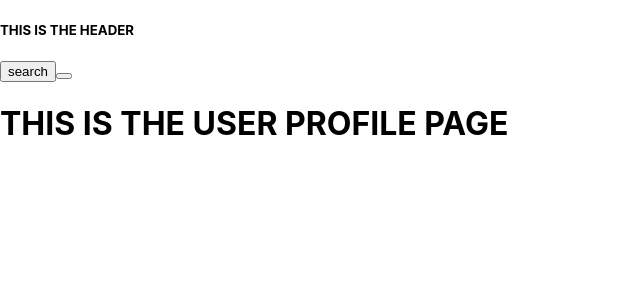
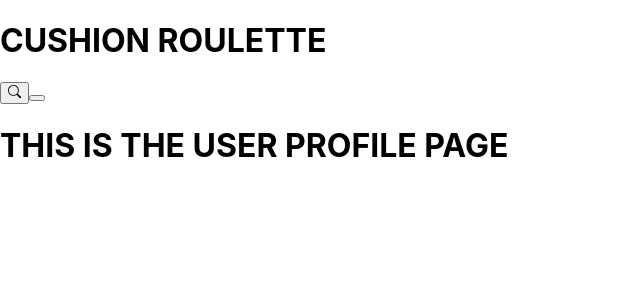
Before and after one commit to WebDevBrum/cushion-roulette, a React (Create React App) app: page /user in a window 1280 px wide. Shown: the top 300 px of the page, without its empty margins (0-640 px from the left). Built offline with nearby package versions, Linux system fonts and the light colour scheme; the HTML template or start-up script is replaced by a standard one.

Commit message:
setup of header icons

```diff
--- a/src/Search.js
+++ b/src/Search.js
@@ -1,5 +1,6 @@
 import React from "react";
 import { Link } from "react-router-dom";
+
 import Header from "./components/Header";
 import SearchTitles from "./components/SearchTitles";
 import Selections from "./components/Selections";
@@ -10,7 +11,6 @@ function Search(props) {
   return (
     <div className="search-div">
       <Header config={{ button1: "login", button2: "user" }} />
-      <h1>THIS IS THE SEARCH PAGE</h1>
       <Selections />
       <SearchTitles />
     </div>
--- a/src/components/Header.js
+++ b/src/components/Header.js
@@ -2,18 +2,33 @@
 /* eslint-disable react/prop-types */
 import React from "react";
 import { Link } from "react-router-dom";
+import { HiEye } from "react-icons/hi";
+import { IoMdUnlock as Lock } from "react-icons/io";
+import { BsSearch } from "react-icons/bs";
+import { FaUserAlt } from "react-icons/fa";
 
 function Header(props) {
   const { button1, button2 } = props.config;
+
   return (
     <div className="header">
-      <h5>THIS IS THE HEADER</h5>
-      <Link to={`/${button1}`}>
-        <button type="button">{button1}</button>
-      </Link>
-      <Link to={`/${button2}`}>
-        <button type="button">{button2}</button>
-      </Link>
+      <h1 className="app-title">CUSHION ROULETTE</h1>
+      <div className="header-buttons">
+        <Link to={`/${button1}`}>
+          <button className="header-button" type="button">
+            {button1 === "login" && <Lock />}
+            {button1 === "search" && <BsSearch />}
+            {button1 === "user" && <FaUserAlt />}
+          </button>
+        </Link>
+        <Link to={`/${button2}`}>
+          <button className="header-button" type="button">
+            {button2 === "login" && <Lock />}
+            {button2 === "search" && <BsSearch />}
+            {button2 === "user" && <FaUserAlt />}
+          </button>
+        </Link>
+      </div>
     </div>
   );
 }
--- a/src/style.css
+++ b/src/style.css
@@ -1,3 +1,8 @@
+
+@import url('https://fonts.googleapis.com/css2?family=Balthazar&display=swap');
+
+
+
 html {
   font-size: 10px;
 }
@@ -22,12 +27,35 @@ small {
 }
 
 .header {
+  display: flex;
   background-color: #1D1D1D;
   color: #FFF;
   text-align: center;
   margin-top: 0px;
-  padding: 25px 0;
-  font-size: 72px;
+  margin-bottom: 5px;
+  padding: 0px 20px;
+  font-size: 1.3rem;
+  height: 60px;
+}
+
+.app-title {
+  padding-top: 0px;
+  font-family: 'Balthazar', serif;
+}
+
+.header-buttons {
+  align-self: flex-end;
+  margin: auto;
+  padding-left: 40px;
+  margin-right: 0px;
+
+}
+
+.header-button {
+  color: #ccc;
+  background-color: transparent;
+  border: none;
+  font-size: 2rem;
 }
 
 .tile-grid {
@@ -154,6 +182,7 @@ small {
 }
 
 .card-list {
+
   margin-top: 1rem;
 }
 
```
